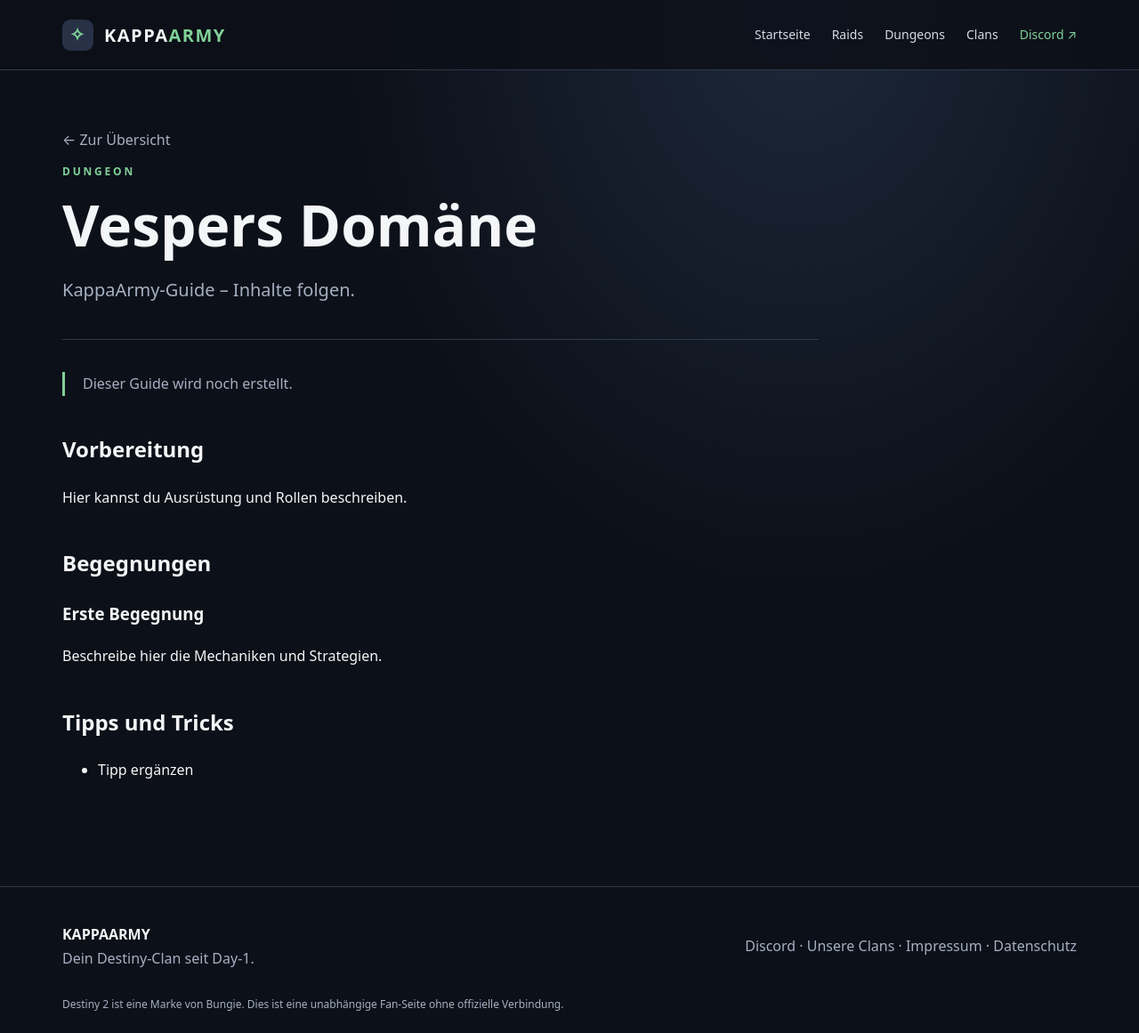
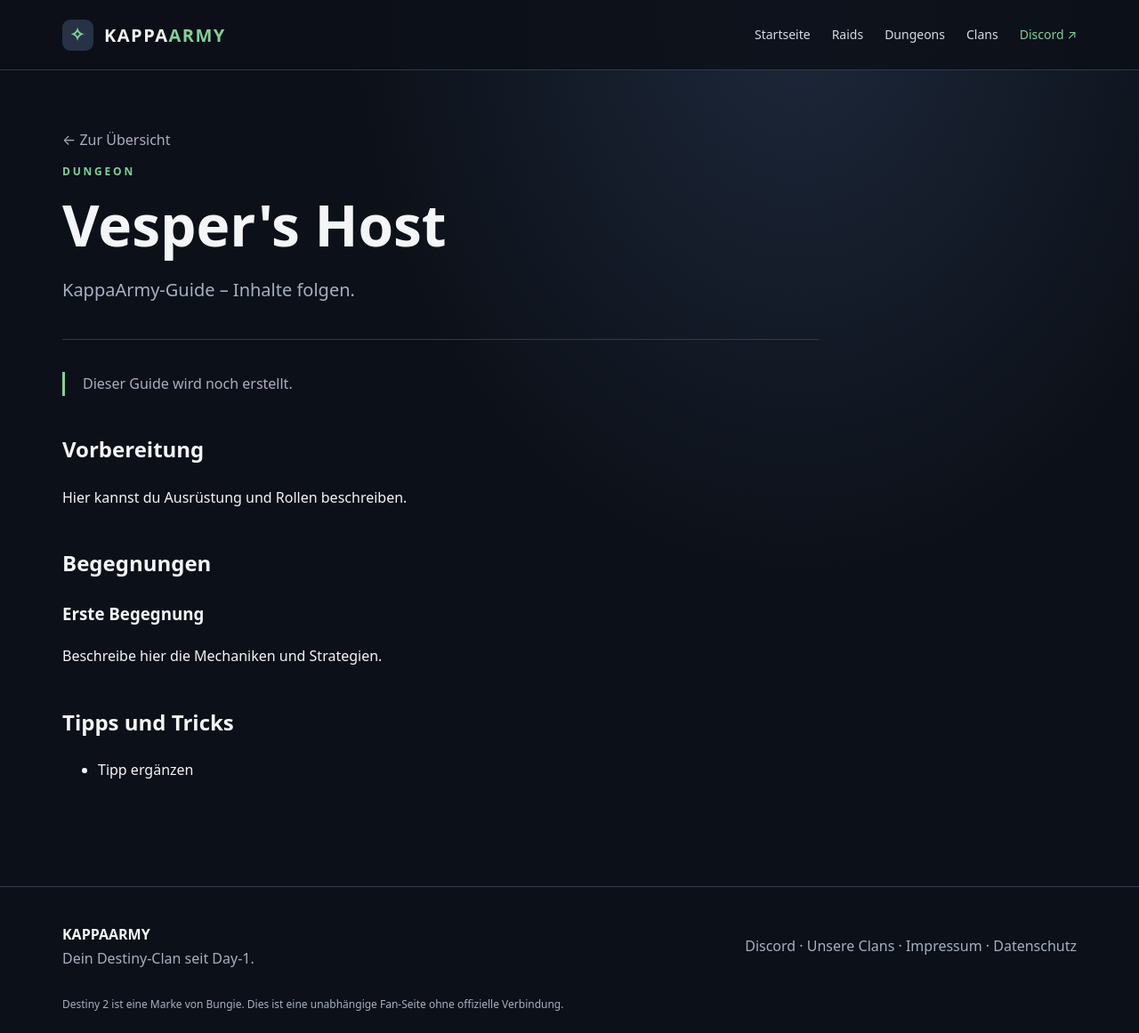
Before and after one commit to KappaArmy/KappaArmy, a Jekyll site: the page built from _dungeons/vespers_host.md, in a window 1280 px wide. Shown: the whole page at 89% size. Built offline with Jekyll 4.4.1, drawn with Linux system fonts in a browser that asks for light colours.

Commit message:
Use English guide title

```diff
--- a/_dungeons/vespers_host.md
+++ b/_dungeons/vespers_host.md
@@ -1,5 +1,5 @@
 ---
-title: "Vespers Domäne"
+title: "Vesper's Host"
 description: "KappaArmy-Guide – Inhalte folgen."
 ---
 
```
